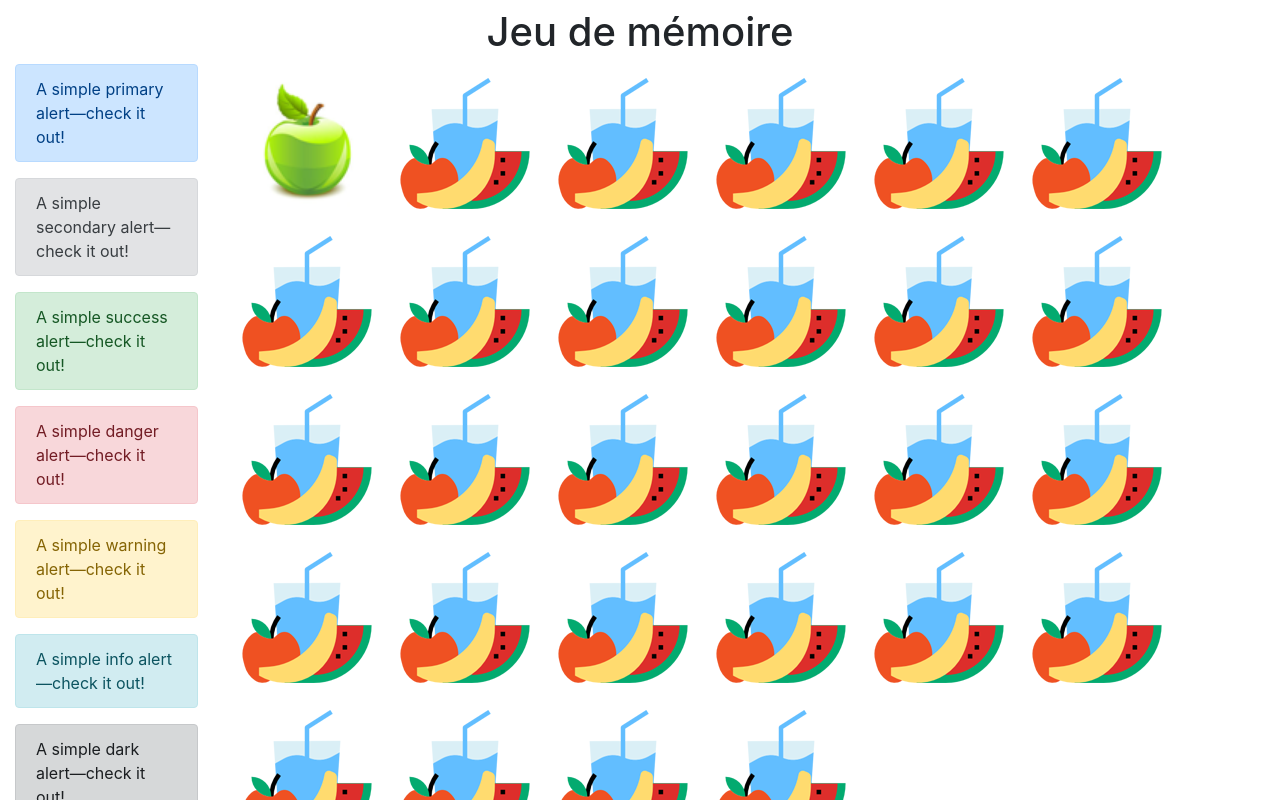
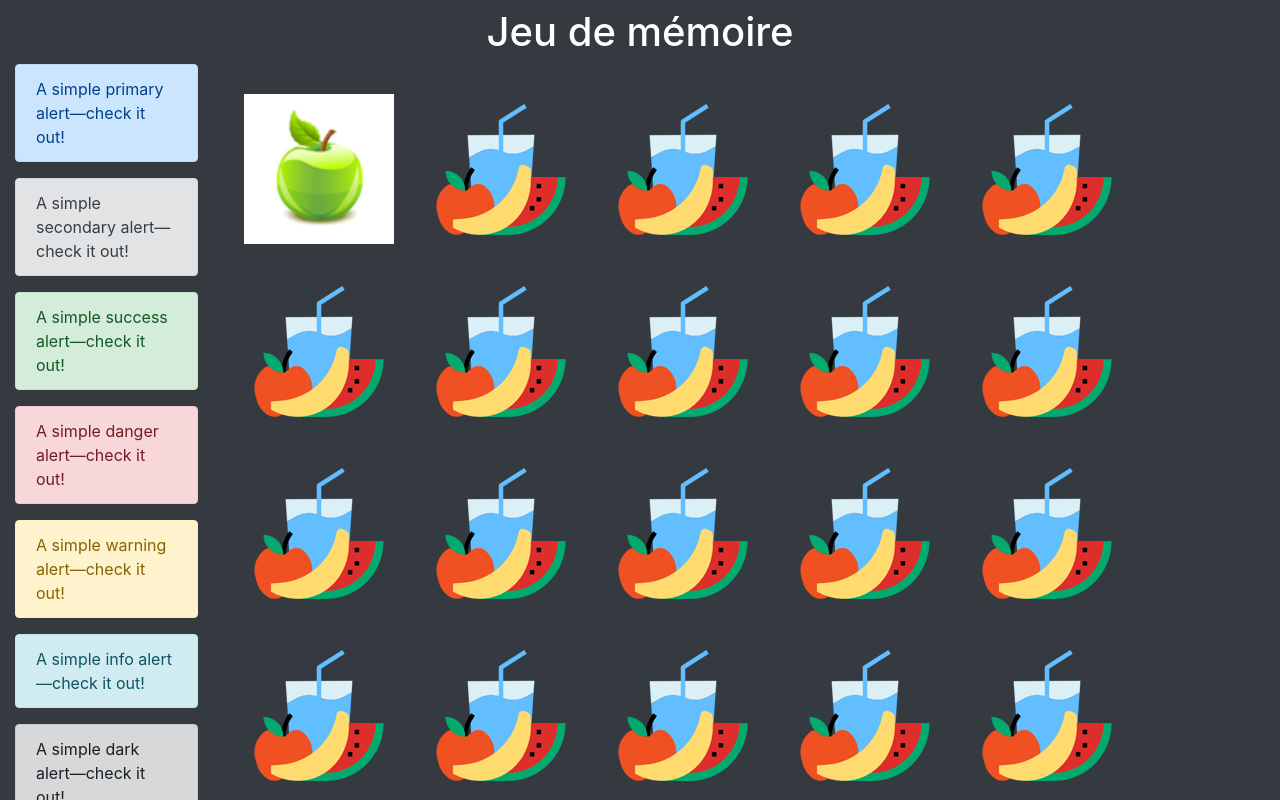
Before and after one commit to Yecodeo/Jgame, a website built with webpack: page index.html in a window 1280 px wide. Both pictures are taken after a click on the element 307 px from the left and 143 px from the top of the page. Shown: the top 800 px of the page. Built offline with nearby package versions, Linux system fonts and the light colour scheme; files whose address does not match are found by name.

Commit message:
add animation

```diff
--- a/index.html
+++ b/index.html
@@ -1,5 +1,5 @@
 <!DOCTYPE html>
-<html lang="fr">
+<html  lang="fr">
   <head>
     <title>Memory game</title>
     <meta charset="UTF-8">
@@ -9,7 +9,7 @@
     <link href="dist/css/fruits.css" rel="stylesheet">
     <link rel="stylesheet" href="https://stackpath.bootstrapcdn.com/bootstrap/4.5.0/css/bootstrap.min.css" integrity="sha384-9aIt2nRpC12Uk9gS9baDl411NQApFmC26EwAOH8WgZl5MYYxFfc+NcPb1dKGj7Sk" crossorigin="anonymous">
   </head>
-  <body>
+  <body class="bg-dark text-white">
     <header>
       <h1 class="h1 text-center m-2">Jeu de mémoire</h1>
     </header>
--- a/package.json
+++ b/package.json
@@ -50,6 +50,7 @@
     "webpack-cli": "^3.3.12"
   },
   "dependencies": {
+    "hover.css": "^2.3.2",
     "sweetalert2": "^9.17.0"
   }
 }
--- a/src/index.js
+++ b/src/index.js
@@ -3,6 +3,7 @@ import './styles/fruits.sass';
 import './styles/style.sass';
 import './images/cards.png';
 import './images/face.png';
+import 'hover.css';
 
 document.addEventListener('DOMContentLoaded', () => {
 	const game = new Guess('.platform', 14);
--- a/src/utils/guess.js
+++ b/src/utils/guess.js
@@ -28,13 +28,14 @@ class Guess {
 			for (const o of this.flip) {
 				o.addEventListener('click', (event) => {
 					new Promise((resolve, reject) => {
+						const el = event.target;
 						try {
 							// prevent clicking on multiple cards max 2
 							this.platform.classList.add('disable');
 							// show selected card
-							event.target.children[0]?.classList.add('rotate');
+							el.children[0]?.classList.add('rotate');
 							// add it to stack
-							this.stack(event.target.children[0], event);
+							this.stack(el.children[0], event);
 							resolve();
 						} catch (err) {
 							reject(err);
--- a/src/utils/template.js
+++ b/src/utils/template.js
@@ -4,8 +4,8 @@
  * @return {NodeDOM}
  */
 export default function card(props) {
-	const flip = factory('div', ['m-1', 'flip']);
-	const c = factory('div', ['carte']);
+	const flip = factory('div', ['m-3', 'flip']);
+	const c = factory('div', ['carte', 'hvr-grow']);
 	const hidden = factory('div', ['hiddens']);
 	const picture = factory('div', ['picture', props]);
 
--- a/webpack.config.babel.js
+++ b/webpack.config.babel.js
@@ -21,7 +21,6 @@ module.exports = {
 		},
 		{
 			test: /\.css$/,
-			exclude: /node_modules/,
 			use: ['style-loader', 'css-loader'],
 		},
 		{
```
Also changed, not shown: src/styles/style.sass (line endings or trailing spaces), 1 other file.
